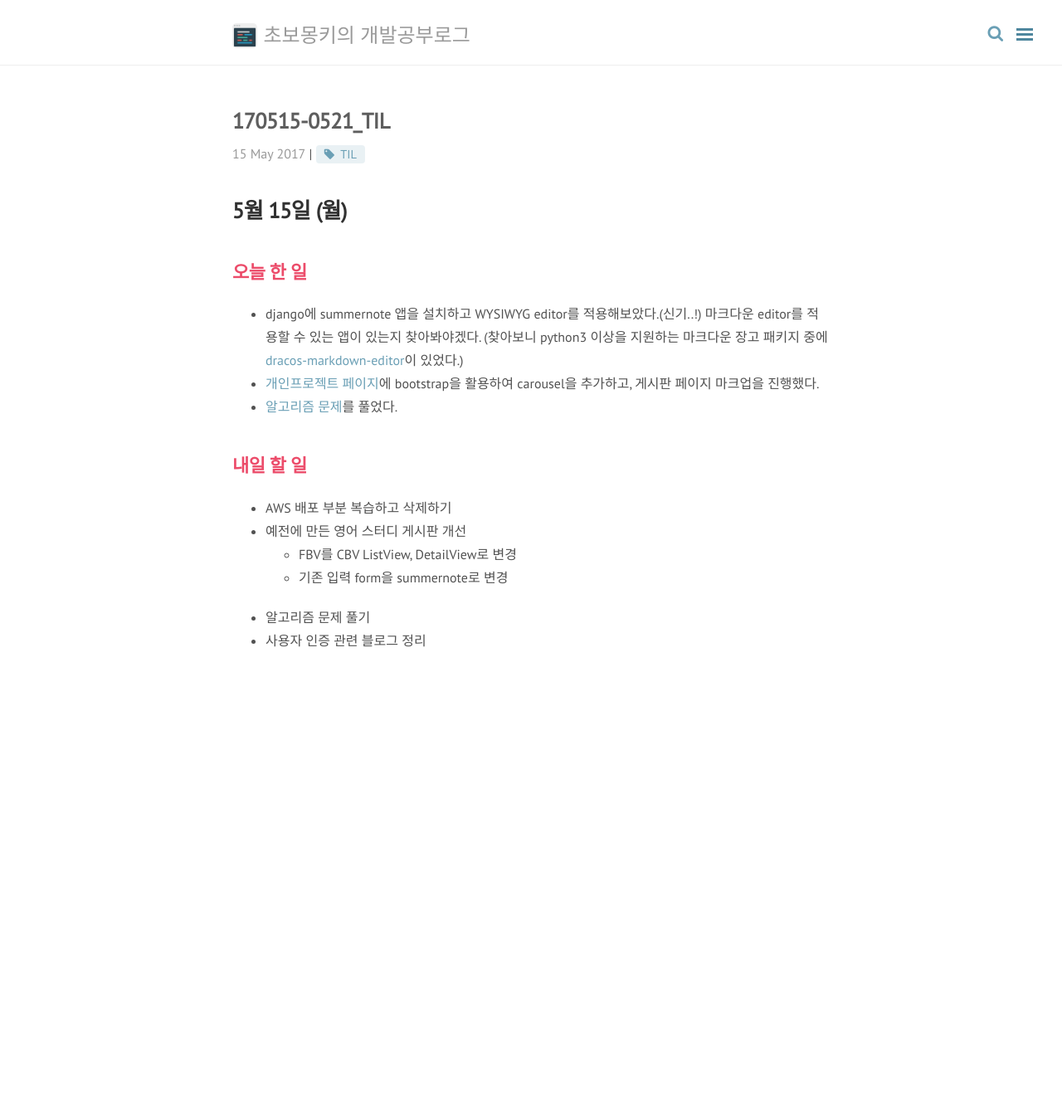
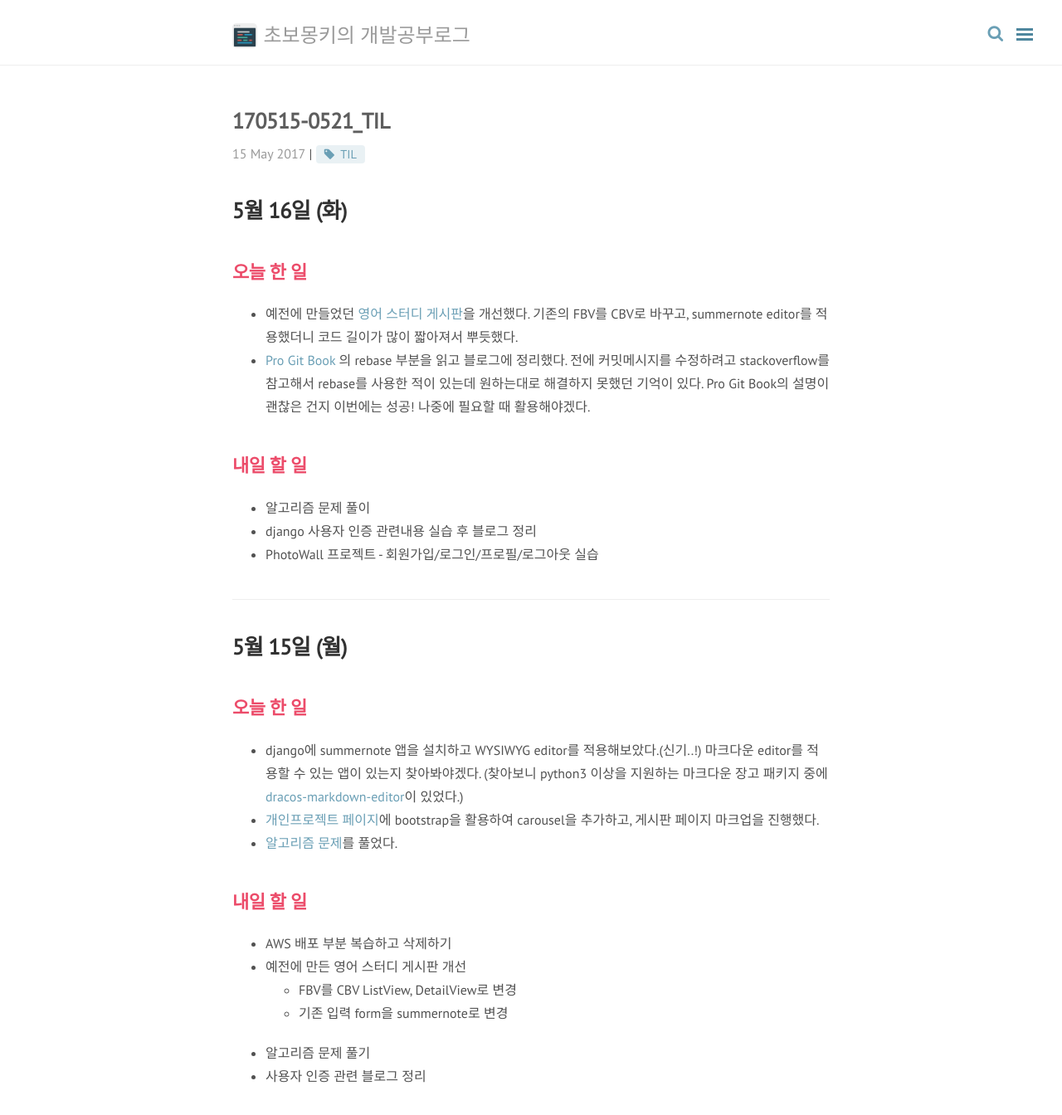
Before and after one commit to wayhome25/wayhome25.github.io, a Jekyll site: the page built from _posts/TIL(Today I Learned)/2017-05-15-05-21-TIL.md, in a window 1280 px wide and 1375 px high. Shown: the top 1344 px of the window at 83% size. Built offline with Jekyll 4.4.1, drawn with Linux system fonts in a browser that asks for light colours; nearby versions of some CDN libraries; comment, search, counter and statistics services are not loaded.

Commit message:
add blog post

```diff
--- a/_posts/TIL(Today I Learned)/2017-05-15-05-21-TIL.md
+++ b/_posts/TIL(Today I Learned)/2017-05-15-05-21-TIL.md
@@ -5,6 +5,20 @@ category: TIL (Today I Learned)
 permalink: /til/:year/:month/:day/:title/
 tags: [TIL]
 comments: true
+---
+# 5월 16일 (화)
+## 오늘 한 일
+- 예전에 만들었던 [영어 스터디 게시판](http://sunshinenglish.pythonanywhere.com/)을 개선했다.
+ 기존의 FBV를 CBV로 바꾸고, summernote editor를 적용했더니 코드 길이가 많이 짧아져서 뿌듯했다.
+- [Pro Git Book](https://git-scm.com/book/ko/v2/Git-%EB%8F%84%EA%B5%AC-%ED%9E%88%EC%8A%A4%ED%86%A0%EB%A6%AC-%EB%8B%A8%EC%9E%A5%ED%95%98%EA%B8%B0) 의 rebase 부분을 읽고 블로그에 정리했다. 전에 커밋메시지를 수정하려고 stackoverflow를 참고해서 rebase를 사용한 적이 있는데 원하는대로 해결하지 못했던 기억이 있다. Pro Git Book의 설명이 괜찮은 건지 이번에는 성공! 나중에 필요할 때 활용해야겠다.
+
+## 내일 할 일
+- 알고리즘 문제 풀이
+- django 사용자 인증 관련내용 실습 후 블로그 정리
+- PhotoWall 프로젝트 - 회원가입/로그인/프로필/로그아웃 실습
+
+
+
 ---
 
 # 5월 15일 (월)
```
Also changed, not shown: _posts/git/2017-05-16-git-07-stashing-cleaning.md (added, +45 -0 lines), _posts/git/2017-05-16-git-08-git-rebase.md (added, +48 -0 lines).
